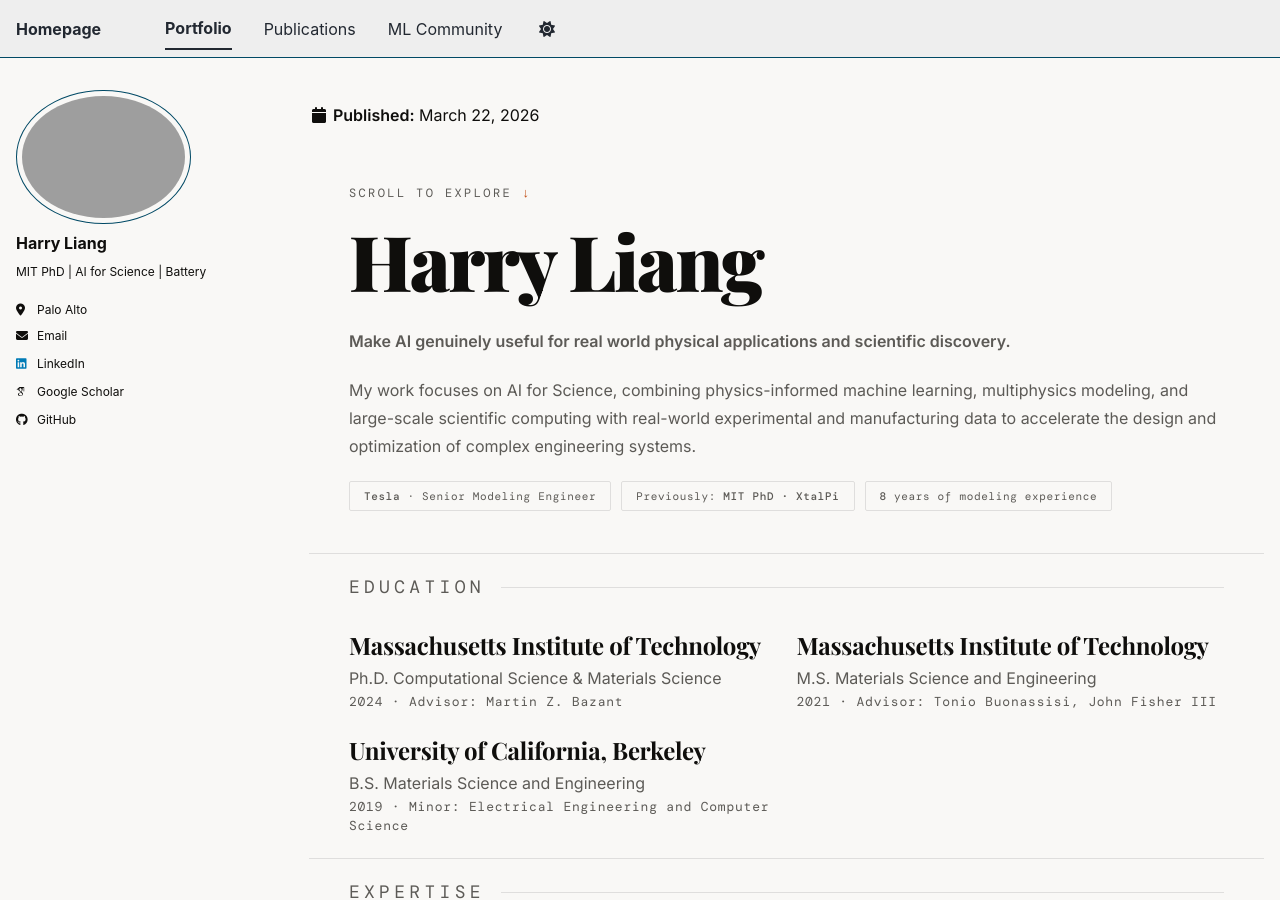
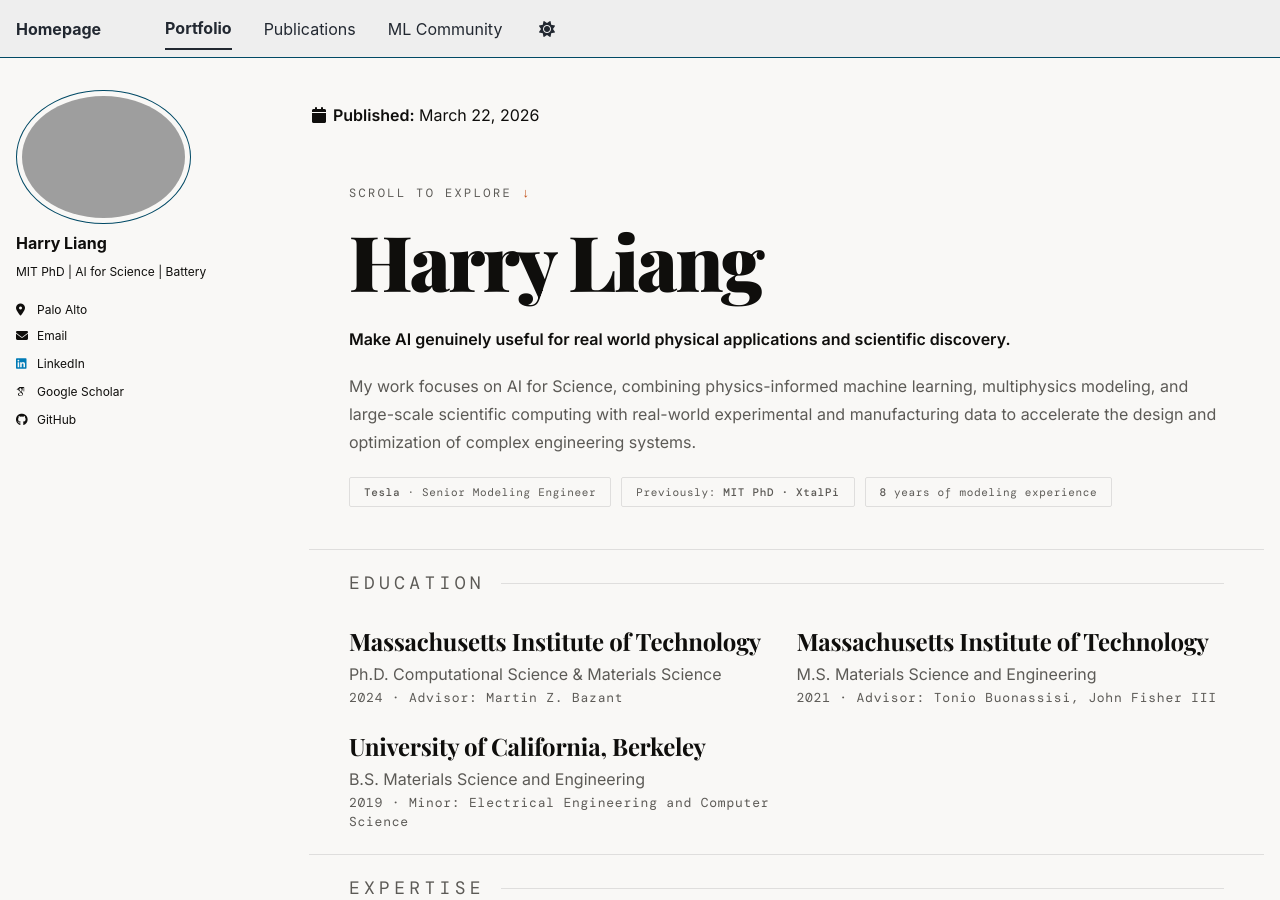
Before and after one commit to HarryQL/HarryQL.github.io, a Jekyll site: the page built from _portfolio/index.html, in a window 1280 px wide and 900 px high. Built offline with Jekyll 4.4.1, drawn with Linux system fonts in a browser that asks for light colours; some web fonts are replaced; a script bundle is joined from its source files by our own code; library files that are not in the unit come from our copies.

Commit message:
Update index.html

```diff
--- a/_portfolio/index.html
+++ b/_portfolio/index.html
@@ -298,7 +298,7 @@ title: ""
     <section class="hero">
       <div class="hero-scroll-hint">Scroll to explore</div>
       <h1 class="hero-headline">Harry Liang</h1>
-      <p class="hero-body"><strong>Make AI genuinely useful for real world physical applications and scientific discovery.</strong></p>
+      <p class="hero-lead"><strong>Make AI genuinely useful for real world physical applications and scientific discovery.</strong></p>
       <p class="hero-body">My work focuses on AI for Science, combining physics-informed machine learning, multiphysics modeling, and large-scale scientific computing with real-world experimental and manufacturing data to accelerate the design and optimization of complex engineering systems.</p>
       <div class="hero-badges">
         <div class="hero-badge"><span>Tesla</span> · Senior Modeling Engineer</div>
```
